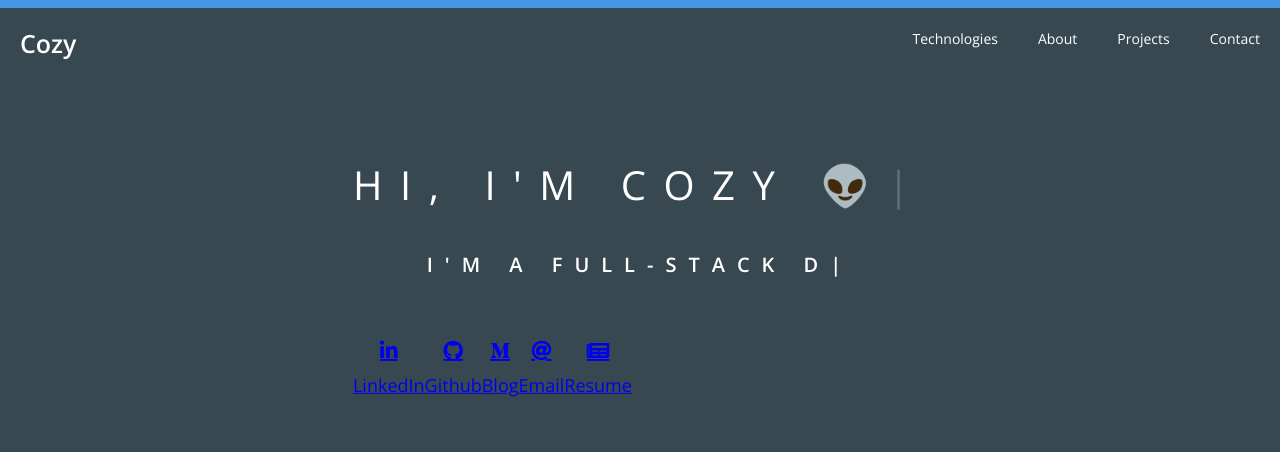
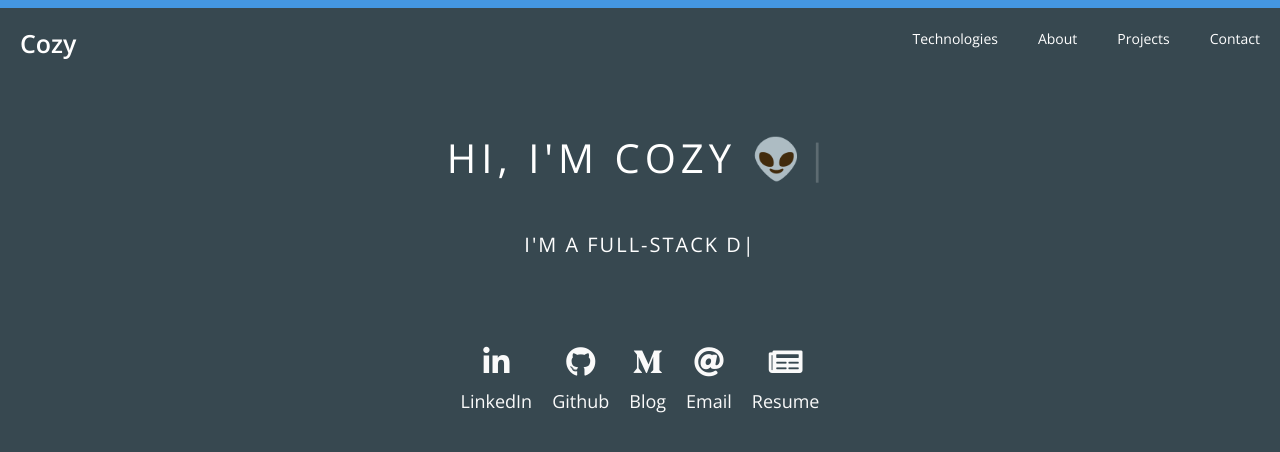
Before and after one commit to ItsCosmas/itscosmas.github.io, a React (Create React App) app: page / in a window 1280 px wide. Shown: the top 452 px of the page. Built offline with nearby package versions, Linux system fonts and the light colour scheme.

Commit message:
Styling the Social Buttons

```diff
--- a/src/components/socialButtons/socialButtons.js
+++ b/src/components/socialButtons/socialButtons.js
@@ -5,24 +5,24 @@ class SocialButtons extends React.Component {
 
         return (
             <React.Fragment>
-                <div className={'social__container'}>
-                    <a href={`https://linkedin.com/in/cosmasgikunju/`} className={`action`} target={`_blank`}>
+                <div className={'icons__social'}>
+                    <a href={`https://linkedin.com/in/cosmasgikunju/`} className={`icons__social-item`} target={`_blank`}>
                         <i className="fab fa-linkedin-in"></i>
                         <span>LinkedIn</span>
                     </a>
-                    <a href={`https://github.com/ItsCosmas`} className={`action`} target={`_blank`}>
+                    <a href={`https://github.com/ItsCosmas`} className={`icons__social-item`} target={`_blank`}>
                         <i className="fab fa-github"></i>
                         <span>Github</span>
                     </a>
-                    <a href={`https://medium.com/@gikunjucosmas`} className={`action`} target={`_blank`}>
+                    <a href={`https://medium.com/@gikunjucosmas`} className={`icons__social-item`} target={`_blank`}>
                         <i className="fab fa-medium-m"></i>
                         <span>Blog</span>
                     </a>
-                    <a href={`#`} className={`action`} >
+                    <a href={`#`} className={`icons__social-item`} >
                         <i className="fas fa-at"></i>
                         <span>Email</span>
                     </a>
-                    <a href={`#`} className={`action`} target={`_blank`}>
+                    <a href={`#`} className={`icons__social-item`} target={`_blank`}>
                         <i className="fas fa-newspaper"></i>
                         <span>Resume</span>
                     </a>
--- a/src/styles/global/base/_typography.scss
+++ b/src/styles/global/base/_typography.scss
@@ -15,14 +15,16 @@ body {
 
     backface-visibility: hidden;
 
-    margin-bottom: 6rem;
+    margin-bottom: 3rem;
+
 
 
     &--main {
         display: block;
         font-size: 4rem;
         font-weight: 400;
-        letter-spacing: 1.75rem;
+        letter-spacing: 0.5rem;
+        margin-bottom: 1rem;
 
         // animation-name: moveInLeft;
         // animation-duration: 2s;
@@ -34,8 +36,9 @@ body {
     &--sub {
         display: block;
         font-size: 2rem;
-        font-weight: 700;
-        letter-spacing: 1.2rem;
+        font-weight: 300;
+        letter-spacing: 0.2rem;
+        line-height: 2.5rem;
 
         // animation: moveInRight 2s ease-out;
 
--- a/src/styles/global/layout/_header.scss
+++ b/src/styles/global/layout/_header.scss
@@ -10,6 +10,16 @@
     transform: translate(-50%, -50%);
     text-align: center;
     }
+
+    &__social {
+        display: grid;
+        grid-template-columns: repeat( auto-fit, minmax(min-content, 7rem) );
+        grid-column-gap: 1rem;
+        grid-row-gap: 3rem;
+        width: 100%;
+        justify-content: center;
+        margin-top: 8rem;
+    }
 }
 
 .header__container {
--- a/src/styles/index.scss
+++ b/src/styles/index.scss
@@ -2,11 +2,28 @@
 
 @import './global/_main.scss';
 
+@mixin ResetLink(){
+    color: inherit;
+    text-decoration: none;
+}
 
-.social__container {
+
+.icons__social {
     display: flex;
-}
-.action{
+    justify-content: center;
+    align-items: center;
+    flex-direction: row;
+    height: 100%;
+
+	color: #FAFAFA;
+
+    & > a svg path{
+	    fill: #FAFAFA;
+    }
+
+    &-item{
+    @include ResetLink();
+    padding: 1rem;
     display: flex;
     flex-direction: column;
     text-align: center;
@@ -18,7 +35,7 @@
     }
 
     i {
-        font-size: 2rem;
+        font-size: 3rem;
     }
 
     span {
@@ -27,3 +44,5 @@
         font-weight: 300;
     }
 }
+
+}
```
